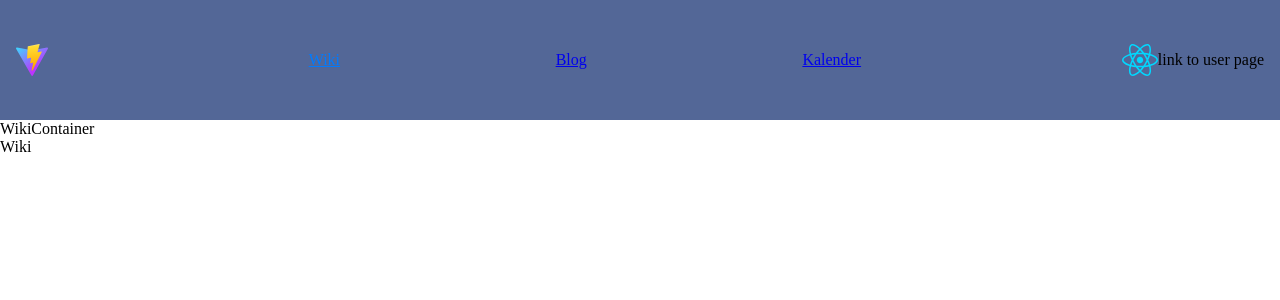
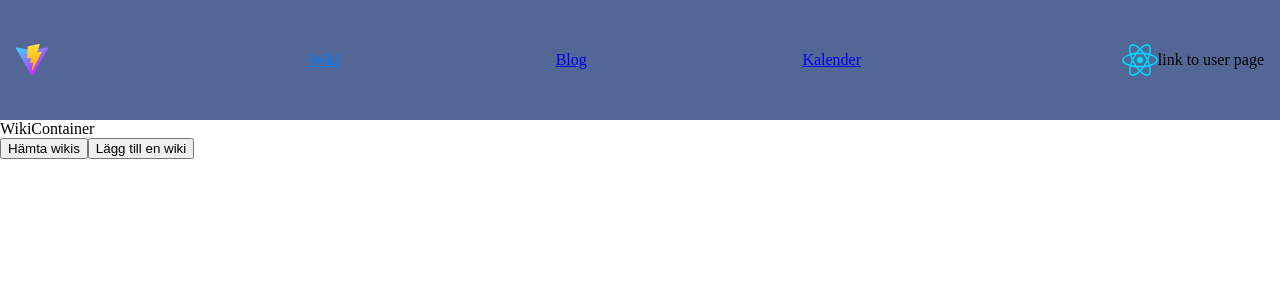
Before and after one commit to FiggleBottomFB/provider_frontend, a React (Vite) app: page /Wiki in a window 1280 px wide. Shown: the top 300 px of the page. Built offline with nearby package versions, Linux system fonts and the light colour scheme; no server answers.

Commit message:
started work on wiki

```diff
--- a/src/App.jsx
+++ b/src/App.jsx
@@ -86,7 +86,7 @@ function App() {
         </Route>
 
 
-        <Route path='/Login' element={<Login/>}/>
+        <Route path='/Login' element={<Login setUserInfo={setUserInfo}/>}/>
         <Route path='/unauthorized' element={<Unauthorized/>}/>
       </Routes>
     </BrowserRouter>
--- a/src/Blog/Blog.jsx
+++ b/src/Blog/Blog.jsx
@@ -1,7 +1,7 @@
 import { Outlet } from 'react-router-dom';
 
 function Blog(){
-    return <div>Blog <Outlet/></div>
+    return <div>Blog </div>
 }
 
 export default Blog
--- a/src/Login.jsx
+++ b/src/Login.jsx
@@ -15,6 +15,7 @@ function Login({userInfo, setUserInfo}){
         const userData = await personLogin(UserName, sha256(Password))
         setUserInfo(userData)
         sessionStorage.setItem("token", userData.token)
+        console.log(userData.token)
         if(!userData.error){
             navigate("/")
         }
--- a/src/Wiki/Wiki.jsx
+++ b/src/Wiki/Wiki.jsx
@@ -1,7 +1,33 @@
 import { Outlet } from 'react-router-dom';
+import { getAllWikis, addWiki } from '../apicalls';
+import { useState } from 'react';
 
 function Wiki(){
-    return <div>Wiki <Outlet/></div>
+    const [AllWikis, setAllWikis] = useState([])
+    const [SearchQuery, setSearchQuery] = useState("")
+    const getAllWikisFunction = async ()=>{
+        console.log(window.sessionStorage.getItem("token"))
+        const allWikis = await getAllWikis(window.sessionStorage.getItem("token"))
+        console.log(allWikis)
+    }
+    const addWikiFunction = async ()=>{
+        const newWiki = await addWiki(window.sessionStorage.getItem("token"), 7, {"title": "hej", "description": "beskrivning"})
+    }
+
+    return (
+        <div>
+            <button onClick={
+                ()=>{getAllWikisFunction()}}>
+                Hämta wikis
+            </button>
+            <button onClick={
+                ()=>{
+                    addWikiFunction()
+                }}>
+                Lägg till en wiki
+            </button>
+        </div>
+    )
 }
 
 export default Wiki
--- a/src/apicalls.js
+++ b/src/apicalls.js
@@ -12,6 +12,7 @@ async function apiFetch(path, options = {}) {
 
   if (!skipAuth) {
     const token = await getToken();
+    console.log(token)
     headers["Authorization"] = "Bearer " + token;
   }
 
```
